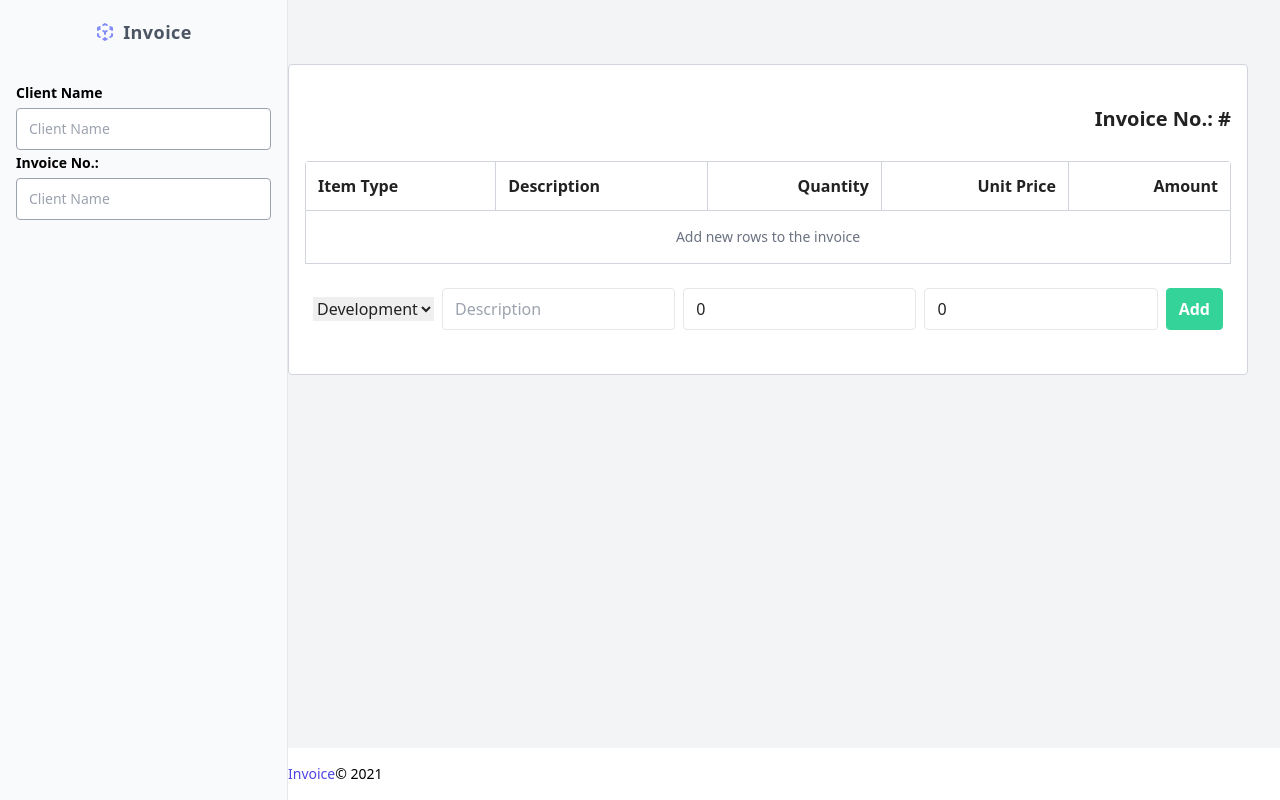
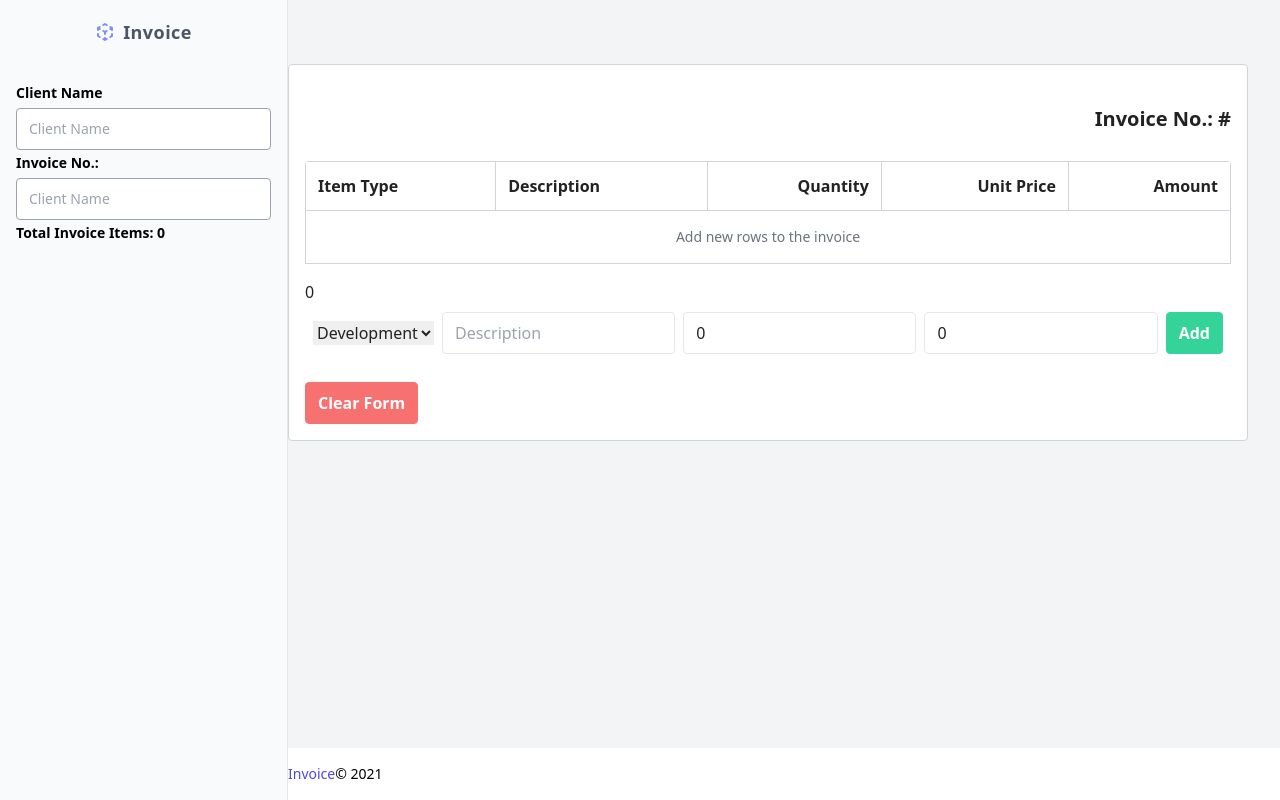
Before and after one commit to gosteve/invoice-gen, a React (Create React App) app: page / in a window 1280 px wide. Built offline with nearby package versions, Linux system fonts and the light colour scheme.

Commit message:
Added row totals

```diff
--- a/src/components/InvoiceDetails.js
+++ b/src/components/InvoiceDetails.js
@@ -19,6 +19,9 @@ function invoiceReducer(state, action) {
 export default function InvoiceDetails() {
   const { invoiceInfo, setInvoiceInfo } = useContext(InvoiceContext);
   const [state, dispatch] = useReducer(invoiceReducer, initialState);
+  useEffect(() => {
+    console.log("details", invoiceInfo);
+  }, [invoiceInfo]);
 
   function changeInvoice(e) {
     const target = e.target;
@@ -35,19 +38,15 @@ export default function InvoiceDetails() {
       <form>
         <div className="space-y-1">
           <label className="font-bold text-sm">Client Name</label>
-          <input
-            className="w-full block border text-sm border-gray-400 rounded px-3 py-2 leading-6 focus:border-blue-400 focus:ring focus:ring-blue-400 focus:ring-opacity-50"
-            type="text"
-            placeholder="Client Name"
-            name="clientName"
-            onChange={changeInvoice}
-            value={invoiceInfo.clientName}
-          />
+          <input className="w-full block border text-sm border-gray-400 rounded px-3 py-2 leading-6 focus:border-blue-400 focus:ring focus:ring-blue-400 focus:ring-opacity-50" type="text" placeholder="Client Name" name="clientName" onChange={changeInvoice} value={invoiceInfo.clientName} />
         </div>
         <div className="space-y-1">
           <label className="font-bold text-sm">Invoice No.:</label>
           <input className="w-full block border text-sm border-gray-400 rounded px-3 py-2 leading-6 focus:border-blue-400 focus:ring focus:ring-blue-400 focus:ring-opacity-50" type="text" placeholder="Client Name" name="invoiceNumber" onChange={changeInvoice} value={invoiceInfo.invoiceNumber} />
         </div>
+        <div className="space-y-1">
+          <label className="font-bold text-sm">Total Invoice Items: {invoiceInfo.invoiceItems.length}</label>
+        </div>
       </form>
     </>
   );
--- a/src/components/InvoicePreview.js
+++ b/src/components/InvoicePreview.js
@@ -3,21 +3,37 @@ import { useReducer } from "react";
 import { InvoiceContext } from "../context/InvoiceContext";
 import "./InvoicePreview.css";
 import InvoiceRows from "./InvoiceRows";
+import InvoiceTotals from "./InvoiceTotals";
 
 const initialFormState = {
   description: "",
   quantity: 0,
   unitPrice: 0,
+  total: 0,
 };
 
 const initialItemsState = [];
 
 function lineReducer(state, action) {
-  console.log(action);
   switch (action.type) {
     case "ADD":
       return [...state, action.payload];
     case "SUB":
+      return 0;
+    case "RESET":
+      return [];
+    default:
+      return state;
+  }
+}
+
+function totalReducer(state, action) {
+  switch (action.type) {
+    case "ADD":
+      return state + action.payload;
+    case "SUB":
+      return state - action.payload;
+    case "RESET":
       return 0;
     default:
       return state;
@@ -28,10 +44,7 @@ function InvoicePreview() {
   const { invoiceInfo, setInvoiceInfo } = useContext(InvoiceContext);
   const [newInvoiceLine, setNewInvoiceLine] = useState(initialFormState);
   const [state, dispatch] = useReducer(lineReducer, initialItemsState);
-
-  useEffect(() => {
-    console.log(state);
-  }, [state]);
+  const [invoiceTotal, calculateTotal] = useReducer(totalReducer, 0);
 
   function changeInvoiceLine(e) {
     const target = e.target;
@@ -43,11 +56,19 @@ function InvoicePreview() {
     }));
   }
 
+  function clearInvoiceItems() {
+    setInvoiceInfo({ ...invoiceInfo }, { invoiceItems: [] });
+    dispatch({ type: "RESET" });
+    calculateTotal({ type: "RESET" });
+  }
+
   function addToInvoice(e) {
     e.preventDefault();
-    console.log(invoiceInfo);
-    setInvoiceInfo({ ...invoiceInfo }, { invoiceItems: [...invoiceInfo.invoiceItems, newInvoiceLine] });
-    dispatch({ type: "ADD", payload: newInvoiceLine });
+    const temp = { ...invoiceInfo };
+    temp.invoiceItems.push({ ...newInvoiceLine, total: newInvoiceLine.quantity * newInvoiceLine.unitPrice });
+    setInvoiceInfo(temp);
+    dispatch({ type: "ADD", payload: { ...newInvoiceLine, total: newInvoiceLine.quantity * newInvoiceLine.unitPrice } });
+    calculateTotal({ type: "ADD", payload: newInvoiceLine.quantity * newInvoiceLine.unitPrice });
     setNewInvoiceLine({ ...initialFormState });
   }
 
@@ -71,9 +92,10 @@ function InvoicePreview() {
             <InvoiceRows rows={state} />
           </tbody>
         </table>
-        <form class="space-y-3 sm:space-y-0 sm:flex sm:items-center sm:space-x-2 p-2 mb-5">
+        <InvoiceTotals total={invoiceTotal} />
+        <form className="space-y-3 sm:space-y-0 sm:flex sm:items-center sm:space-x-2 p-2 mb-5">
           <div>
-            <label for="tk-form-layouts-inline-email" class="sr-only">
+            <label for="tk-form-layouts-inline-email" className="sr-only">
               Item Type
             </label>
             <select name="" id="" className="form-select block">
@@ -81,11 +103,11 @@ function InvoicePreview() {
             </select>
           </div>
           <div>
-            <label for="tk-form-layouts-inline-email" class="sr-only">
+            <label for="tk-form-layouts-inline-email" className="sr-only">
               Description
             </label>
             <input
-              class="block border border-gray-200 rounded px-3 py-2 leading-6 w-full focus:border-indigo-500 focus:ring focus:ring-indigo-500 focus:ring-opacity-50"
+              className="block border border-gray-200 rounded px-3 py-2 leading-6 w-full focus:border-indigo-500 focus:ring focus:ring-indigo-500 focus:ring-opacity-50"
               type="text"
               id="tk-form-layouts-inline-desc"
               placeholder="Description"
@@ -95,11 +117,11 @@ function InvoicePreview() {
             />
           </div>
           <div>
-            <label for="tk-form-layouts-inline-password" class="sr-only">
+            <label for="tk-form-layouts-inline-password" className="sr-only">
               Quantity
             </label>
             <input
-              class="block border border-gray-200 rounded px-3 py-2 leading-6 w-full focus:border-indigo-500 focus:ring focus:ring-indigo-500 focus:ring-opacity-50"
+              className="block border border-gray-200 rounded px-3 py-2 leading-6 w-full focus:border-indigo-500 focus:ring focus:ring-indigo-500 focus:ring-opacity-50"
               type="number"
               id="tk-form-layouts-inline-qty"
               name="quantity"
@@ -109,11 +131,11 @@ function InvoicePreview() {
             />
           </div>
           <div>
-            <label for="tk-form-layouts-inline-password" class="sr-only">
+            <label for="tk-form-layouts-inline-password" className="sr-only">
               Unit Price
             </label>
             <input
-              class="block border border-gray-200 rounded px-3 py-2 leading-6 w-full focus:border-indigo-500 focus:ring focus:ring-indigo-500 focus:ring-opacity-50"
+              className="block border border-gray-200 rounded px-3 py-2 leading-6 w-full focus:border-indigo-500 focus:ring focus:ring-indigo-500 focus:ring-opacity-50"
               type="number"
               id="tk-form-layouts-inline-unit-price"
               name="unitPrice"
@@ -124,12 +146,19 @@ function InvoicePreview() {
           </div>
 
           <button
-            class="inline-flex justify-center items-center space-x-2 border font-semibold focus:outline-none px-3 py-2 leading-6 rounded border-green-400 bg-green-400 text-white hover:text-white hover:bg-green-400 hover:border-green-400 focus:ring focus:ring-green-500 focus:ring-opacity-50 active:bg-indigo-700 active:border-indigo-700"
+            className="inline-flex justify-center items-center space-x-2 border font-semibold focus:outline-none px-3 py-2 leading-6 rounded border-green-400 bg-green-400 text-white hover:text-white hover:bg-green-400 hover:border-green-400 focus:ring focus:ring-green-500 focus:ring-opacity-50 active:bg-indigo-700 active:border-indigo-700"
             onClick={addToInvoice}
           >
             Add
           </button>
         </form>
+        <button
+          type="button"
+          className="inline-flex justify-center items-center space-x-2 border font-semibold focus:outline-none px-3 py-2 leading-6 rounded border-red-400 bg-red-400 text-white hover:text-white hover:bg-red-400 hover:border-red-400 focus:ring focus:ring-red-500 focus:ring-opacity-50 active:bg-red-700 active:border-red-700"
+          onClick={clearInvoiceItems}
+        >
+          Clear Form
+        </button>
       </div>
     </>
   );
--- a/src/components/InvoiceRows.js
+++ b/src/components/InvoiceRows.js
@@ -1,10 +1,10 @@
 import React from "react";
 
 function InvoiceRows({ rows }) {
-  if (rows.length == 0) {
+  if (rows.length === 0) {
     return (
       <tr>
-        <td className="p-4 px-3 border border-gray-300 text-gray-500 text-center" colspan="5">
+        <td className="p-4 px-3 border border-gray-300 text-gray-500 text-center" colSpan="5">
           Add new rows to the invoice
         </td>
       </tr>
@@ -16,7 +16,7 @@ function InvoiceRows({ rows }) {
         <td className="p-4 px-3 border border-gray-300">{row.description}</td>
         <td className="p-4 px-3 border border-gray-300 text-right">{row.quantity}</td>
         <td className="p-4 px-3 border border-gray-300 text-right">{row.unitPrice}</td>
-        <td className="p-4 px-3 border border-gray-300 text-right">111</td>
+        <td className="p-4 px-3 border border-gray-300 text-right">{row.total}</td>
       </tr>
     ));
   }
--- /dev/null
+++ b/src/components/InvoiceTotals.js
@@ -0,0 +1,9 @@
+import React from "react";
+
+function InvoiceTotals({total}) {
+  return <div>
+      {total}
+  </div>;
+}
+
+export default InvoiceTotals;
```
